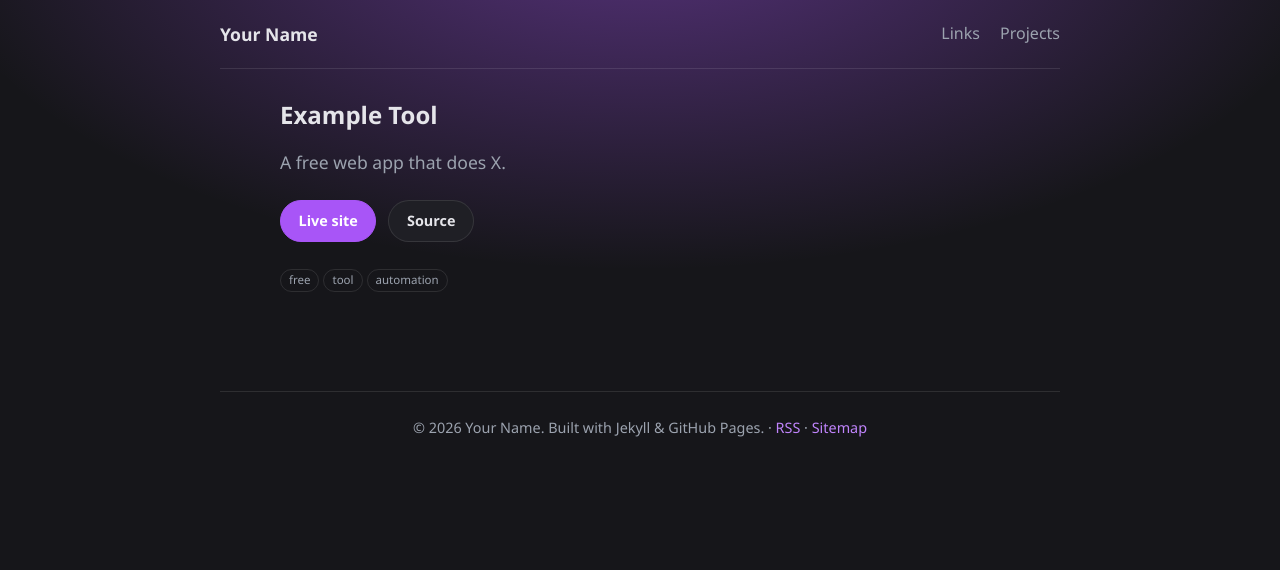
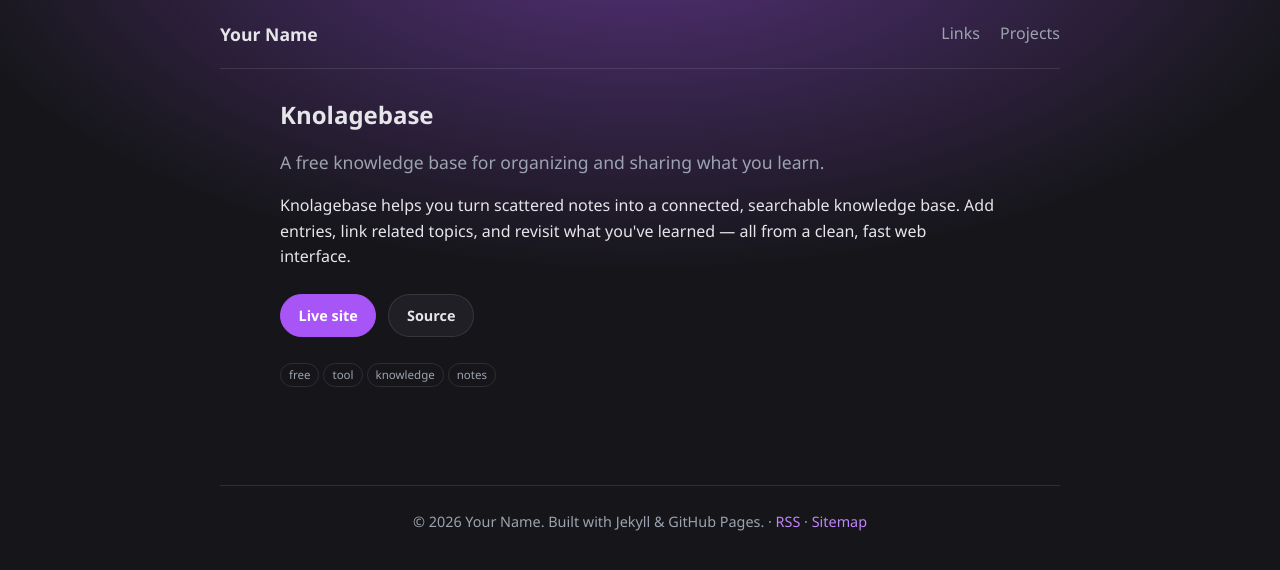
Before and after one commit to jemmonsss/Js, a Jekyll site: the page built from _projects/example-tool.md, in a window 1280 px wide. Shown: the top 570 px of the page. Built offline with Jekyll 4.4.1, drawn with Linux system fonts in a browser that asks for light colours.

Commit message:
Populate example project as Knolagebase with live URL and repo

```diff
--- a/_projects/example-tool.md
+++ b/_projects/example-tool.md
@@ -1,13 +1,15 @@
 ---
-title: "Example Tool"
-tagline: "A free web app that does X."
+title: "Knolagebase"
+tagline: "A free knowledge base for organizing and sharing what you learn."
 description: >-
-  Longer summary used for the project page and SEO/meta extraction.
+  Knolagebase is a free, public web app for building a personal knowledge
+  base — capture notes, link ideas together, and search everything from one
+  place. No account required to browse.
 category: Web App
-tags: [free, tool, automation]
+tags: [free, tool, knowledge, notes]
 status: live              # live | beta | archived
-url: https://example.com
-repo: https://github.com/yourname/example-tool
+url: https://jemmonsss.github.io/Js-Knolagebase/
+repo: https://github.com/jemmonsss/Js-Knolagebase
 featured: true
 date: 2026-07-16
 image: /images/projects/example-tool.png
@@ -20,6 +22,10 @@ layout: default
   <p class="tagline">{{ page.tagline }}</p>
 
   {{ content }}
+
+  Knolagebase helps you turn scattered notes into a connected, searchable
+  knowledge base. Add entries, link related topics, and revisit what you've
+  learned — all from a clean, fast web interface.
 
   <div class="links">
     {% if page.url and page.url != empty %}
```
